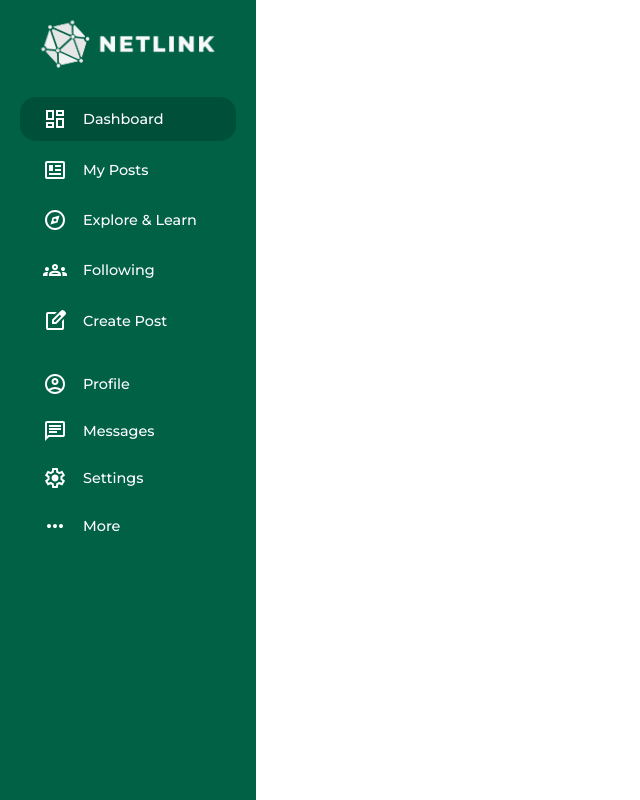
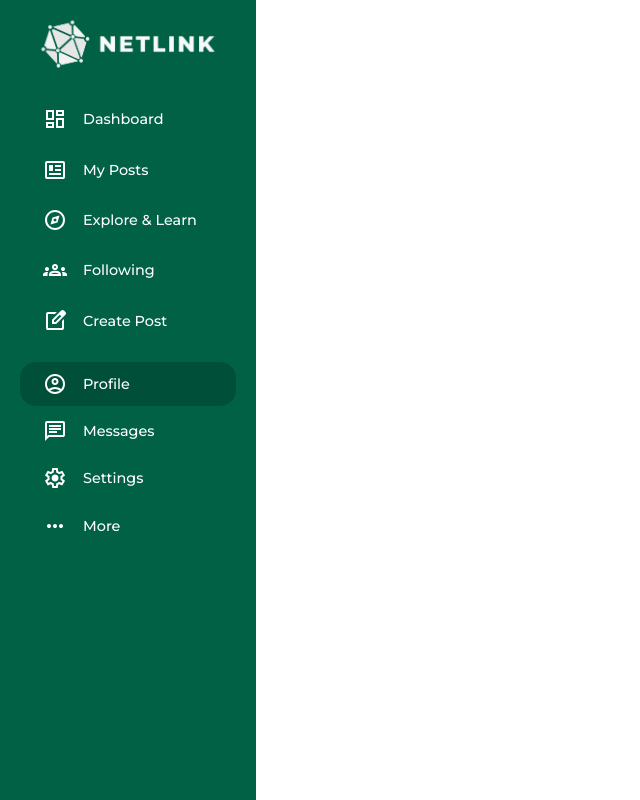
Before and after one commit to kevinduncke/netlink-frontend, a Vue app in the folder app/: page /profile in a window 1280 px wide. Shown: the whole page, without its empty margins (0-640 px from the left). Built offline with nearby package versions, Linux system fonts and the light colour scheme; sample sign-in values are in the browser's storage.

Commit message:
feat(navigation: setting active class for navigation buttons)

```diff
--- a/app/src/components/Navigation.vue
+++ b/app/src/components/Navigation.vue
@@ -1,4 +1,8 @@
-<script setup lang="ts"></script>
+<script setup lang="ts">
+import { useRoute } from 'vue-router';
+
+const route = useRoute();
+</script>
 
 <template>
   <div class="dash-navside">
@@ -11,7 +15,8 @@
     </div>
     <div class="dash-navigation">
       <div class="dash-mainnav">
-        <div class="dash-navbtns dash-navactive">
+        <div class="dash-navbtns" :class="{ 'dash-navactive': route.name === 'dashboard' }">
+          <router-link to="/dashboard">
             <button>
               <svg
                 xmlns="http://www.w3.org/2000/svg"
@@ -26,6 +31,7 @@
               </svg>
               <span>Dashboard</span>
             </button>
+          </router-link>
         </div>
         <div class="dash-navbtns">
           <button>
@@ -93,7 +99,7 @@
         </div>
       </div>
       <div class="dash-lownav">
-        <div class="dash-navbtns">
+        <div class="dash-navbtns" :class="{ 'dash-navactive': route.name === 'profile' }">
           <router-link to="/profile">
             <button>
               <svg
```
Lines whose indentation alone changed are shown as unchanged.
